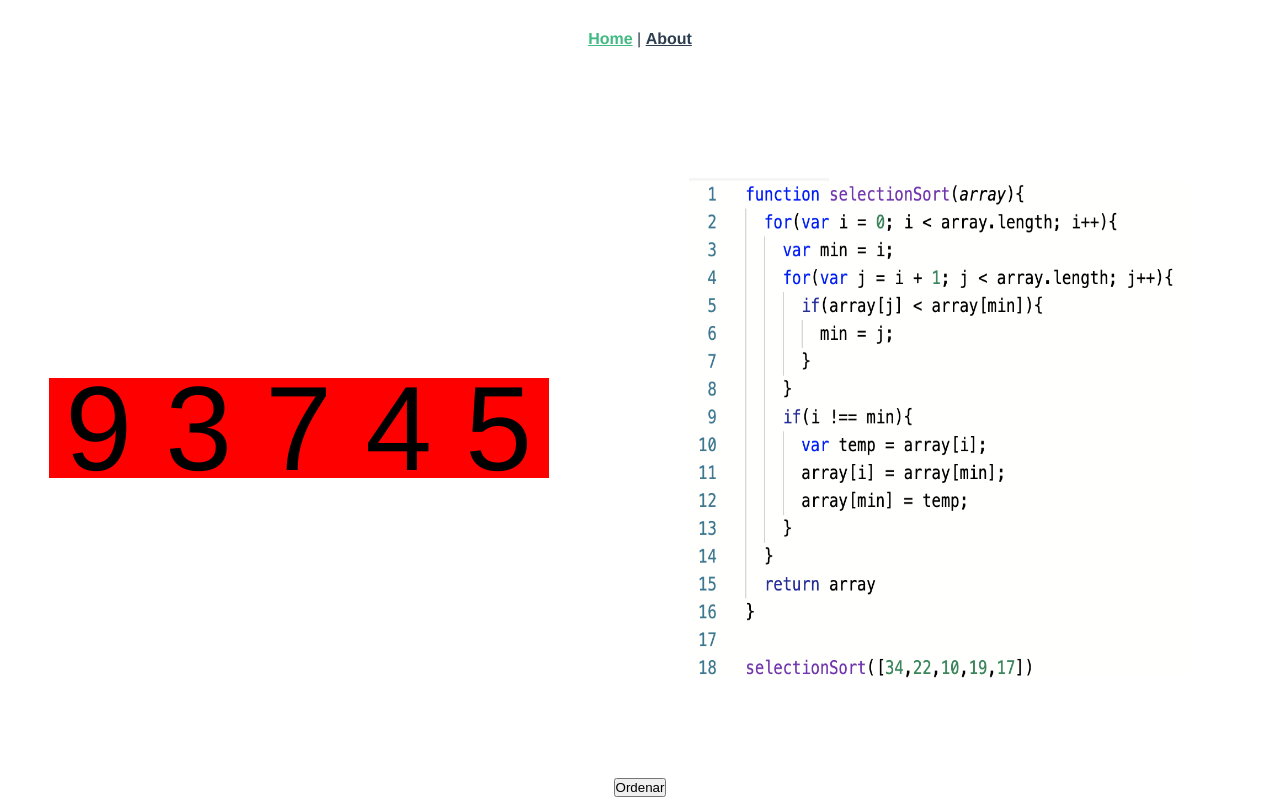
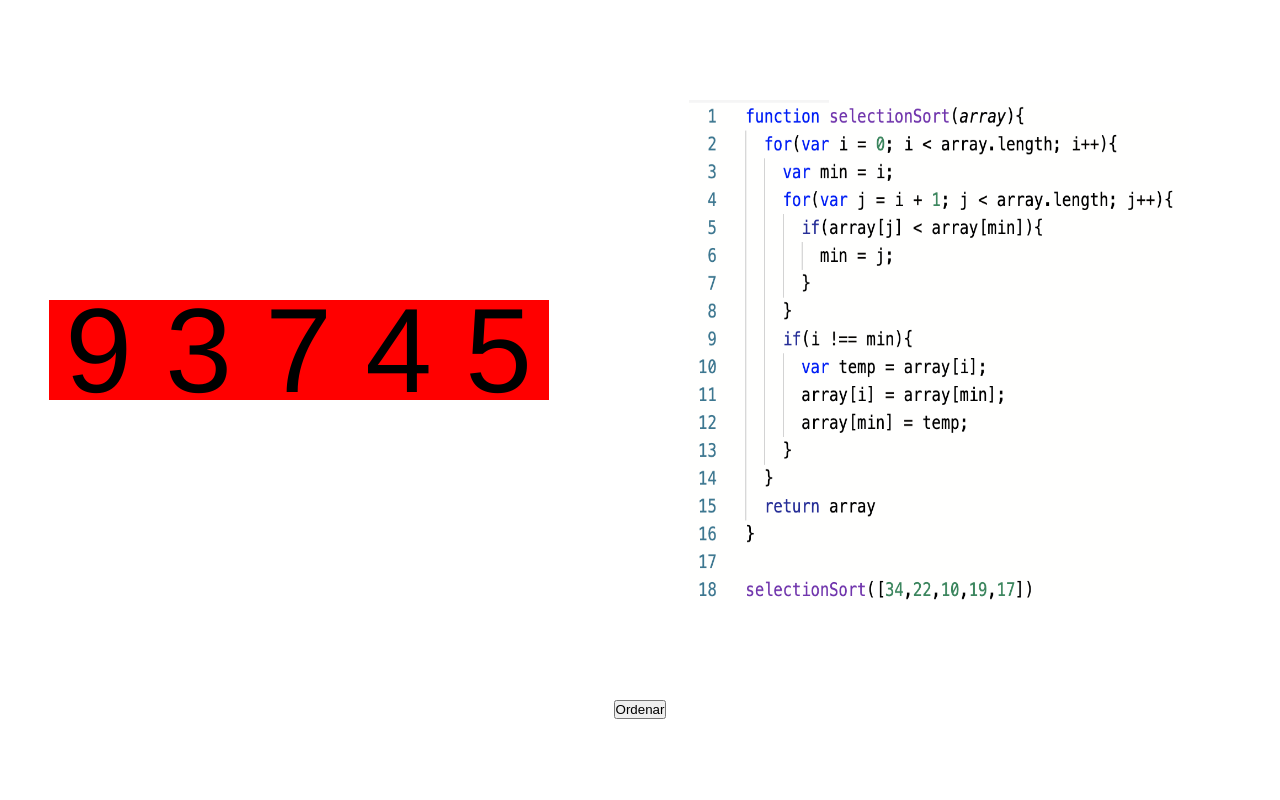
Before and after one commit to ThePetterMaster/tccgsap, a Vue app: page / in a window 1280 px wide. Built offline with nearby package versions, Linux system fonts and the light colour scheme.

Commit message:
tirando views e nav inuteis

```diff
--- a/src/App.vue
+++ b/src/App.vue
@@ -1,9 +1,5 @@
 <template>
   <div id="app">
-    <nav>
-      <router-link to="/">Home</router-link> |
-      <router-link to="/about">About</router-link>
-    </nav>
     <router-view/>
   </div>
 </template>
--- a/src/router/index.js
+++ b/src/router/index.js
@@ -6,14 +6,6 @@ const routes = [
     path: '/',
     name: 'home',
     component: HomeView
-  },
-  {
-    path: '/about',
-    name: 'about',
-    // route level code-splitting
-    // this generates a separate chunk (about.[hash].js) for this route
-    // which is lazy-loaded when the route is visited.
-    component: () => import(/* webpackChunkName: "about" */ '../views/AboutView.vue')
   }
 ]
 
--- a/src/views/AboutView.vue
+++ /dev/null
@@ -1,5 +0,0 @@
-<template>
-  <div class="about">
-    <h1>This is an about page</h1>
-  </div>
-</template>
```
